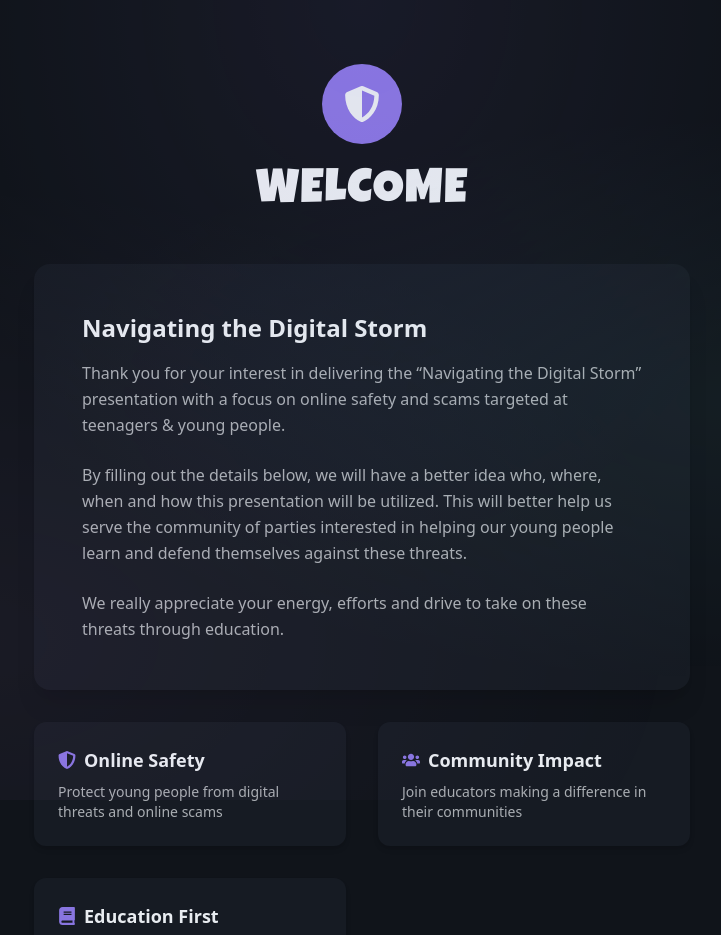
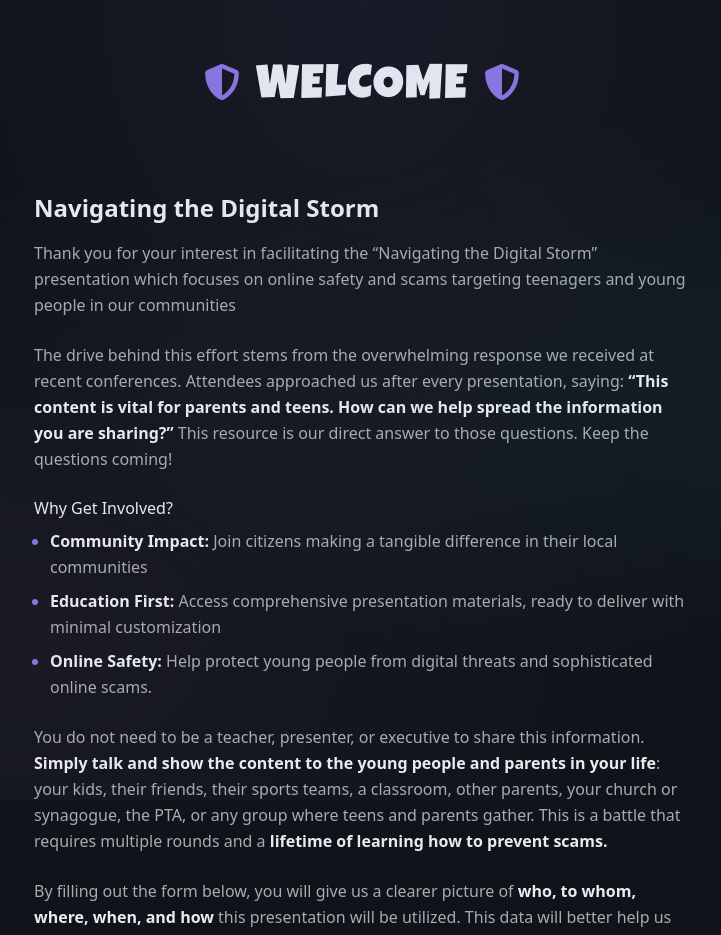
Before and after one commit to ethanokamura/thedigitalstorm, a Next.js app: page / in a window 1280 px wide. Shown: the top 935 px of the page, without its empty margins (278-999 px from the left). Built offline with nearby package versions, Linux system fonts and the light colour scheme.

Commit message:
updated text

```diff
--- a/app/globals.css
+++ b/app/globals.css
@@ -92,6 +92,14 @@
     min-height: 100vh;
   }
 
+  b {
+    color: var(--color-base-content);
+  }
+
+  p, li {
+    @apply text-base-content/70 leading-relaxed
+  }
+
   body::-webkit-scrollbar {
     display: none;
   }
--- a/app/page.tsx
+++ b/app/page.tsx
@@ -1,85 +1,87 @@
 import Link from "next/link";
-import { FaShieldAlt, FaUsers, FaBook, FaArrowRight } from "react-icons/fa";
+import { FaShieldAlt, FaArrowRight } from "react-icons/fa";
 
 export default function Home() {
   return (
     <main className="pt-0">
       {/* Hero Section */}
       <div className="container mx-auto px-4 py-16">
-        <div className="max-w-4xl mx-auto">
+        <div className="max-w-4xl mx-auto space-y-20">
           {/* Header with Icon */}
-          <div className="text-center mb-12">
-            <div className="inline-flex items-center justify-center w-20 h-20 bg-primary rounded-full mb-6">
-              <FaShieldAlt className="text-base-content text-4xl" />
-            </div>
-            <h1 className="text-5xl font-lucky tracking-wide text-base-content mb-4">
+          <div className="flex justify-center items-start gap-4 ">
+            <FaShieldAlt className="text-4xl text-primary" />
+            <h1 className="text-5xl font-lucky tracking-wide text-base-content">
               WELCOME
             </h1>
+            <FaShieldAlt className="text-4xl text-primary" />
           </div>
 
           {/* Main Content Card */}
-          <div className="bg-base-200 rounded-2xl shadow-xl p-8 md:p-12 mb-8">
+          <div>
             <h1 className="text-2xl font-bold text-base-content mb-4">
               Navigating the Digital Storm
             </h1>
             <div className="prose prose-lg max-w-none space-y-6">
-              <p className="text-base-content/70 leading-relaxed">
-                Thank you for your interest in delivering the “Navigating the
-                Digital Storm” presentation with a focus on online safety and
-                scams targeted at teenagers & young people.
+              <p>
+                Thank you for your interest in facilitating the “Navigating the
+                Digital Storm” presentation which focuses on online safety and
+                scams targeting teenagers and young people in our communities
               </p>
 
-              <p className="text-base-content/70 leading-relaxed">
-                By filling out the details below, we will have a better idea
-                who, where, when and how this presentation will be utilized.
-                This will better help us serve the community of parties
-                interested in helping our young people learn and defend
-                themselves against these threats.
+              <p>
+                The drive behind this effort stems from the overwhelming
+                response we received at recent conferences. Attendees approached
+                us after every presentation, saying:{" "}
+                <b>
+                  “This content is vital for parents and teens. How can we help
+                  spread the information you are sharing?”
+                </b>{" "}
+                This resource is our direct answer to those questions. Keep the
+                questions coming!
               </p>
-
-              <p className="text-base-content/70 leading-relaxed">
-                We really appreciate your energy, efforts and drive to take on
-                these threats through education.
+              <div className="space-y-2">
+                <h2>Why Get Involved?</h2>
+                <ul className="space-y-2 list-disc marker:text-primary pl-4">
+                  <li>
+                    <b>Community Impact:</b> Join citizens making a tangible
+                    difference in their local communities
+                  </li>
+                  <li>
+                    <b>Education First:</b> Access comprehensive presentation
+                    materials, ready to deliver with minimal customization
+                  </li>
+                  <li>
+                    <b>Online Safety:</b> Help protect young people from digital
+                    threats and sophisticated online scams.
+                  </li>
+                </ul>
+              </div>
+              <p>
+                You do not need to be a teacher, presenter, or executive to
+                share this information.{" "}
+                <b>
+                  Simply talk and show the content to the young people and
+                  parents in your life
+                </b>
+                : your kids, their friends, their sports teams, a classroom,
+                other parents, your church or synagogue, the PTA, or any group
+                where teens and parents gather. This is a battle that requires
+                multiple rounds and a{" "}
+                <b>lifetime of learning how to prevent scams.</b>
               </p>
-            </div>
-          </div>
-
-          {/* Features Grid */}
-          <div className="grid grid-cols-1 md:grid-cols-2 gap-8 mb-12">
-            <div className="bg-base-200 rounded-xl p-6 shadow-md w-full">
-              <div className="flex items-center text-lg gap-2 mb-2">
-                <FaShieldAlt className="text-primary" />
-                <h3 className="font-semibold text-base-content">
-                  Online Safety
-                </h3>
-              </div>
-              <p className="text-base-content/70 text-sm">
-                Protect young people from digital threats and online scams
+              <p>
+                By filling out the form below, you will give us a clearer
+                picture of <b>who, to whom, where, when, and how</b> this
+                presentation will be utilized. This data will better help us
+                serve the community interested in protecting our young people
+                from these digital threats through education.
               </p>
-            </div>
-
-            <div className="bg-base-200 rounded-xl p-6 shadow-md w-full">
-              <div className="flex items-center text-lg gap-2 mb-2">
-                <FaUsers className="text-primary" />
-                <h3 className="font-semibold text-base-content">
-                  Community Impact
-                </h3>
-              </div>
-              <p className="text-base-content/70 text-sm">
-                Join educators making a difference in their communities
+              <p>
+                We truly appreciate your energy, effort, and drive to take on
+                this vital educational work on behalf of our youth. Keep
+                bringing the high energy!
               </p>
-            </div>
-
-            <div className="bg-base-200 rounded-xl p-6 shadow-md w-full">
-              <div className="flex items-center text-lg gap-2 mb-2">
-                <FaBook className="text-primary" />
-                <h3 className="font-semibold text-base-content">
-                  Education First
-                </h3>
-              </div>
-              <p className="text-base-content/70 text-sm">
-                Comprehensive presentation materials ready to deliver
-              </p>
+              <p>Thanks, The Digital Storm Education Team</p>
             </div>
           </div>
 
@@ -87,10 +89,10 @@ export default function Home() {
           <div className="text-center">
             <Link
               href="/register"
-              className="inline-flex items-center gap-3 bg-primary hover:bg-accent text-base-content font-semibold px-8 py-4 rounded-lg shadow-lg hover:shadow-xl transition-all duration-200 text-lg"
+              className="inline-flex items-center gap-2 bg-base-200 hover:bg-base-300 text-base-content font-semibold px-8 py-4 rounded-lg shadow-lg hover:shadow-xl transition-all duration-200 text-lg"
             >
               Get Started with Registration
-              <FaArrowRight className="text-xl" />
+              <FaArrowRight className="text-base-content/70" />
             </Link>
             <p className="text-base-content/70 text-sm mt-4">
               Takes approximately 2 minutes to complete
--- a/components/AppForm.tsx
+++ b/components/AppForm.tsx
@@ -259,11 +259,33 @@ export default function PresentationForm() {
 
   return complete ? (
     <div className="space-y-4">
-      <h1 className="text-4xl font-bold">Thank You!</h1>
-      <p className="text-base-content/70">
-        Thank you for registering your interest in this initiative. We will
-        email you when the presentation is released.
+      <h1 className="text-4xl font-bold">Success!</h1>
+      <h2 className="text-xl font-bold">Your Interest is Registered!</h2>
+      <p>
+        Thank you for submitting your details. We sincerely appreciate your
+        energy and drive to educate your community on{" "}
+        <b>“Navigating the Digital Storm”</b> and protecting young people from
+        online threats.
       </p>
+      <h2 className="text-xl font-bold">What Happens Next?</h2>
+      <ul className="space-y-2 list-disc marker:text-primary pl-4">
+        <li>
+          We have received your information about your plans for utilizing the
+          presentation. This helps us better support the community.
+        </li>
+        <li>
+          The presentation package will be officially released and sent to you
+          via email in January.
+        </li>
+      </ul>
+      <p>
+        As we work toward the New Year, we wish you a wonderful and safe holiday
+        season, whatever your traditions may be.
+      </p>
+      <div>
+        <h2 className="text-xl font-bold">Happy Holidays!</h2>
+        <p>- The Digital Storm Education Team</p>
+      </div>
     </div>
   ) : (
     <div>
```
